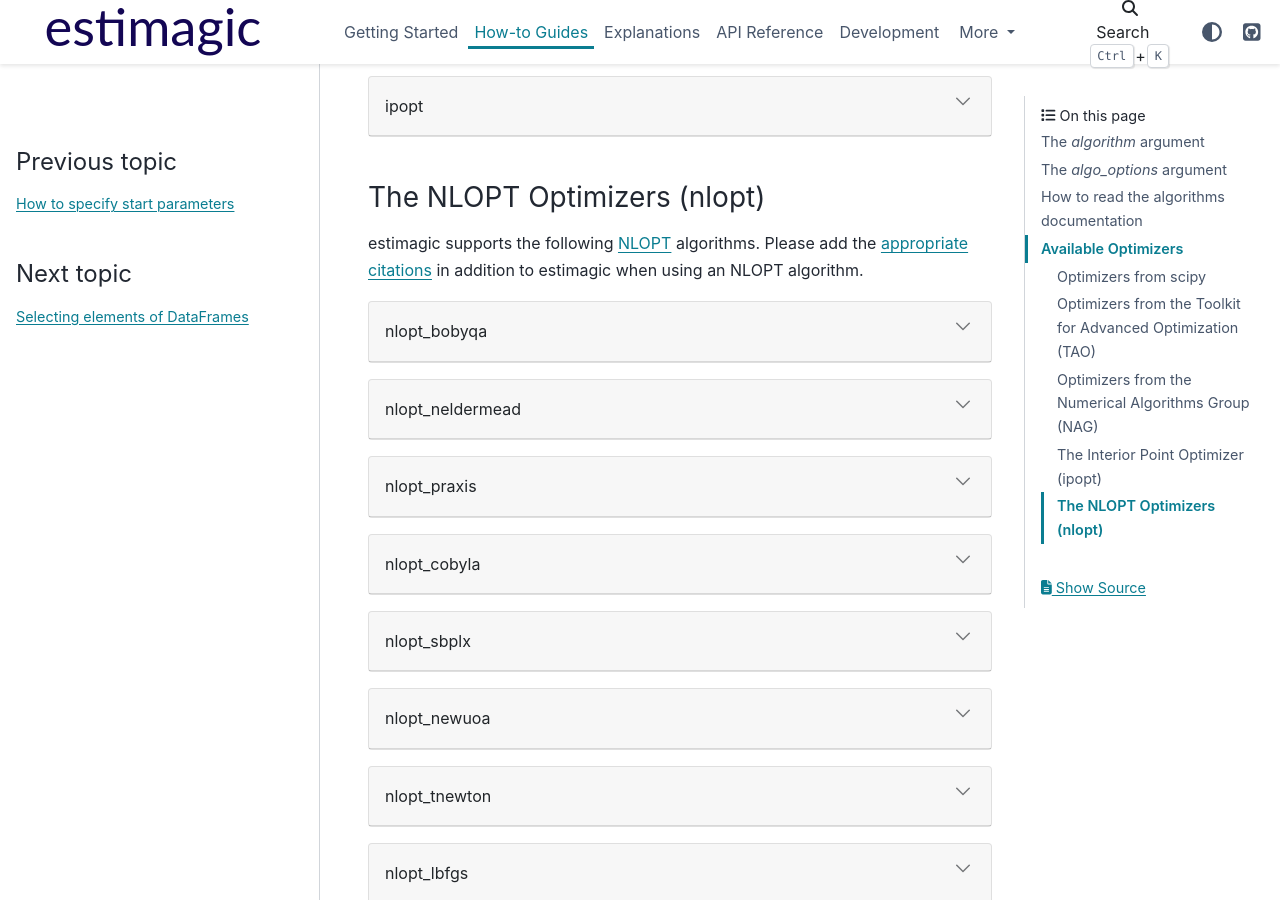
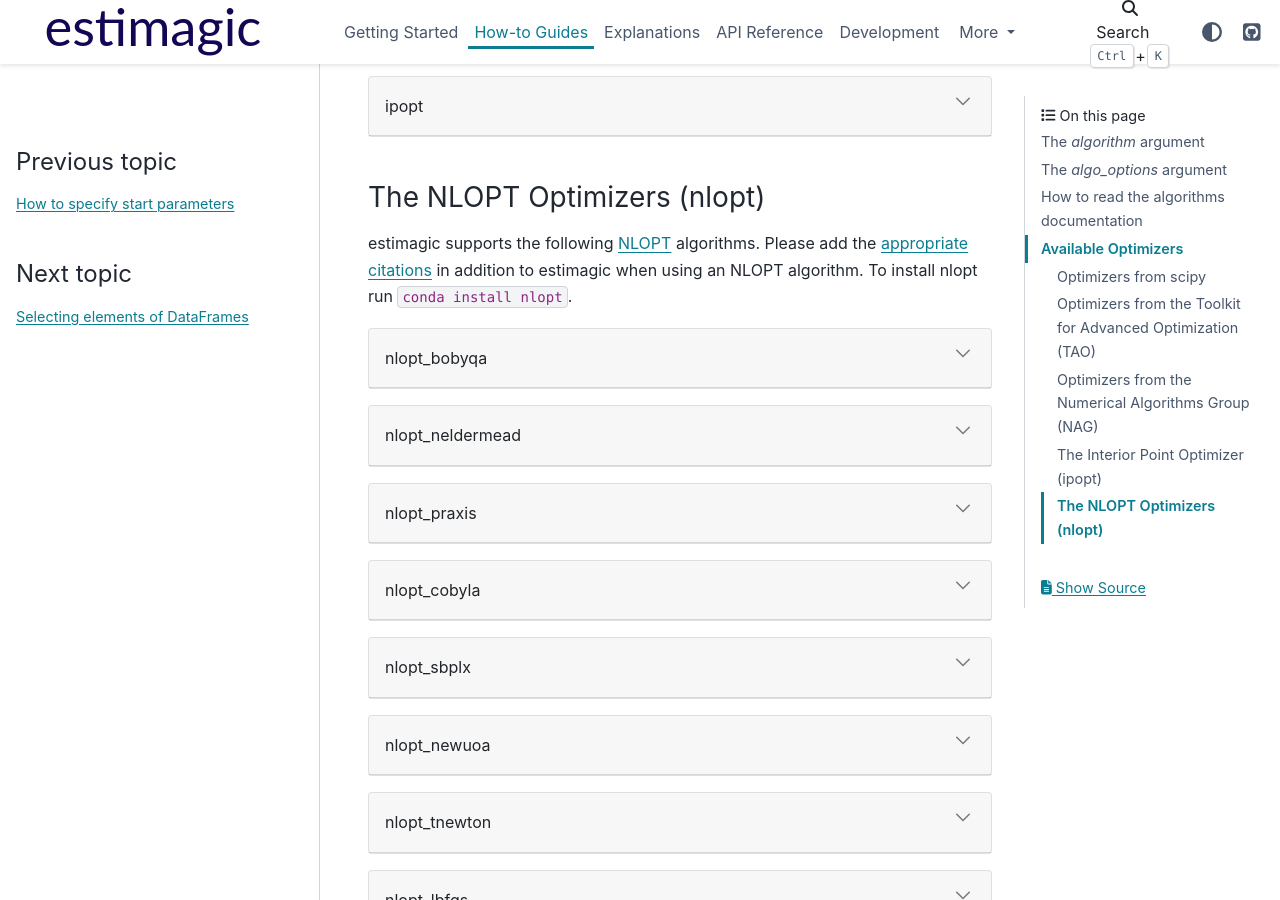
Before and after one commit to optimagic-dev/optimagic, a Sphinx documentation site: the page built from docs/source/how_to_guides/optimization/how_to_specify_algorithm_and_algo_options.rst, in a window 1280 px wide and 900 px high, scrolled down 3720 px. Built offline with Sphinx 7.4.7 and the PyData theme 0.15.4, drawn with Linux system fonts in a browser that asks for light colours; pages that are not in the unit, such as notebooks, are missing from menus; cross-references to code outside the pages are shown as plain code.

Commit message:
Add installation instructions for nlopt.

```diff
--- a/docs/source/getting_started/installation.rst
+++ b/docs/source/getting_started/installation.rst
@@ -33,7 +33,7 @@ see :ref:`list_of_algorithms`.
 
 To enable all algorithms at once, do the following:
 
-.. ``conda install nlopt``
+``conda install nlopt``
 
 ``pip install Py-BOBYQA``
 
--- a/docs/source/how_to_guides/optimization/how_to_specify_algorithm_and_algo_options.rst
+++ b/docs/source/how_to_guides/optimization/how_to_specify_algorithm_and_algo_options.rst
@@ -209,10 +209,10 @@ cyipopt``).
 The NLOPT Optimizers (nlopt)
 -----------------------------
 
-estimagic supports the following `NLOPT
-<https://nlopt.readthedocs.io/en/latest/>`_ algorithms. Please add the
-`appropriate citations <https://nlopt.readthedocs.io/en/latest/Citing_NLopt/>`_
-in addition to estimagic when using an NLOPT algorithm.
+estimagic supports the following `NLOPT <https://nlopt.readthedocs.io/en/latest/>`_
+algorithms. Please add the `appropriate citations
+<https://nlopt.readthedocs.io/en/latest/Citing_NLopt/>`_ in addition to estimagic when
+using an NLOPT algorithm. To install nlopt run ``conda install nlopt``.
 
 .. dropdown:: nlopt_bobyqa
 
```
Also changed, not shown: other parts of docs/source/getting_started/installation.rst (+1 -1 lines).
